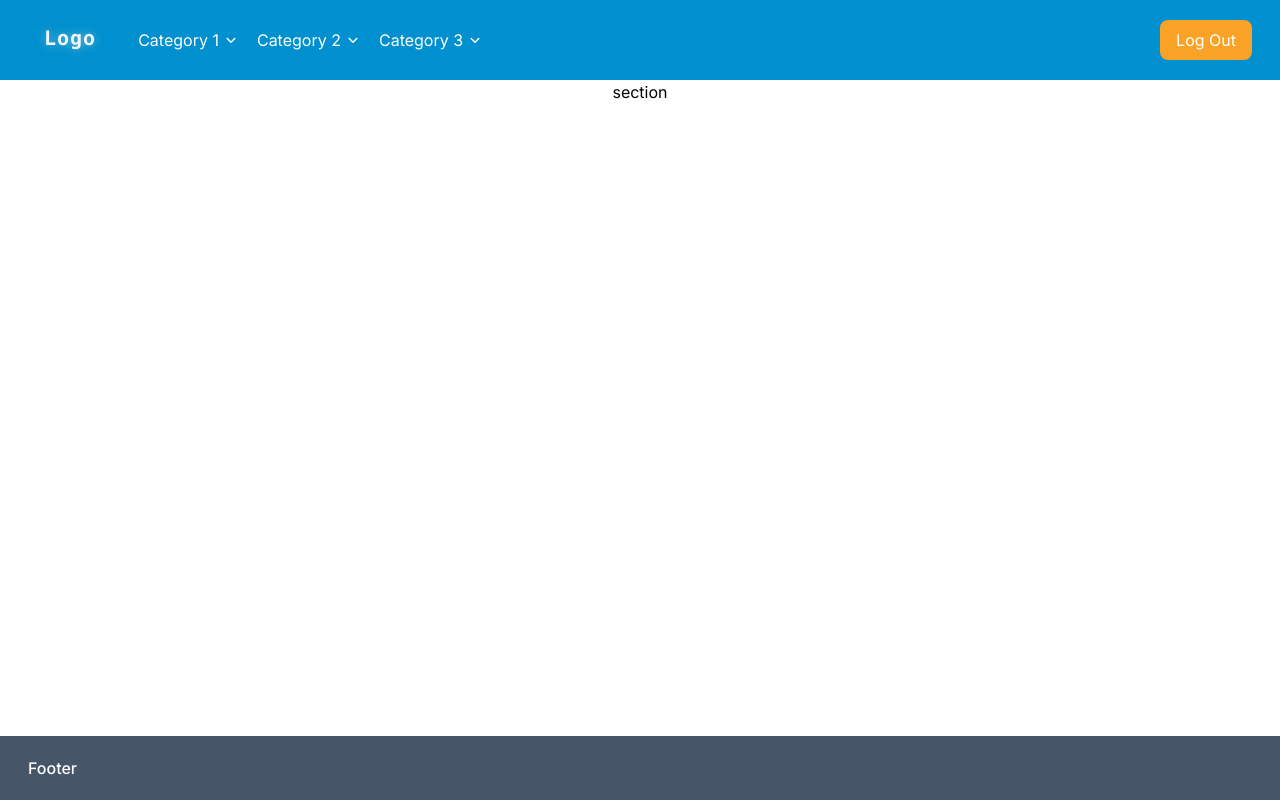
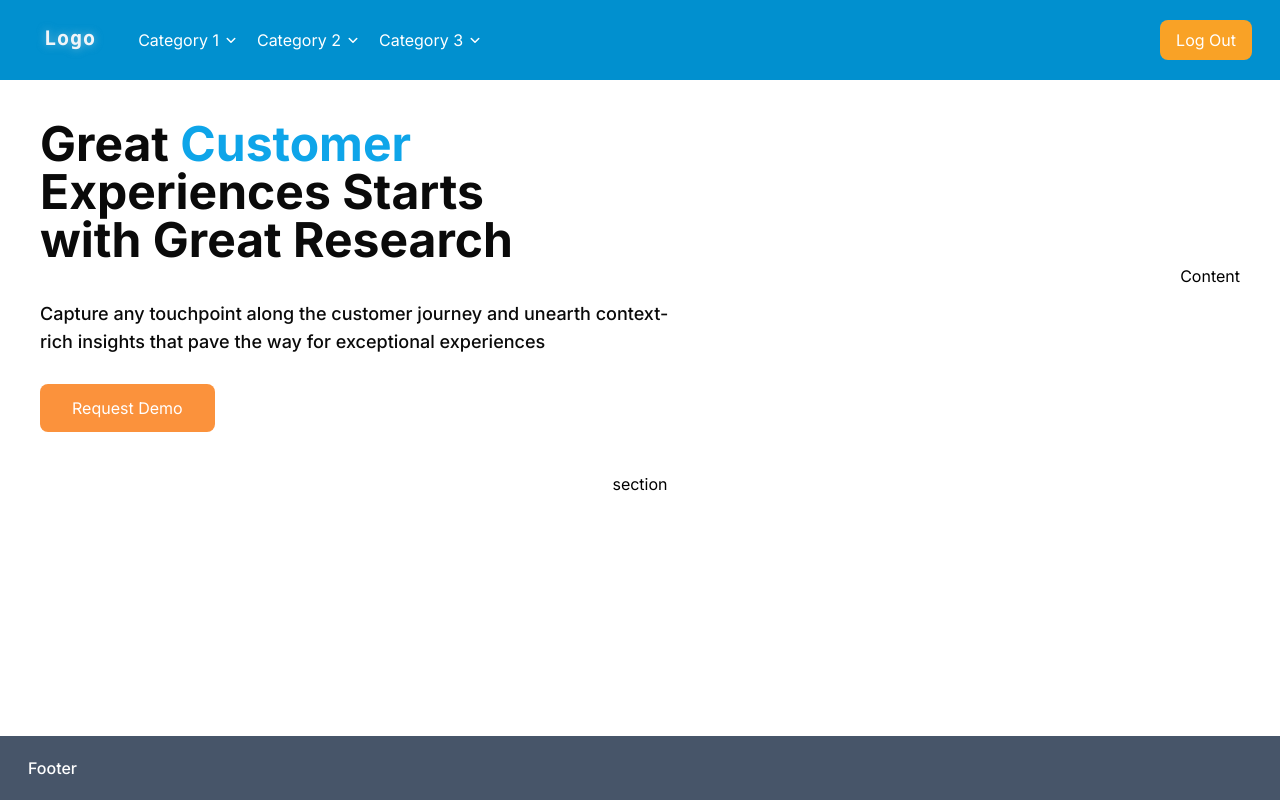
Before and after one commit to SunkissedWitch/basic-login-app, a Next.js app: page / in a window 1280 px wide. Built offline with nearby package versions, Linux system fonts and the light colour scheme.

Commit message:
started to add header section to landing page

```diff
--- a/src/app/layout.js
+++ b/src/app/layout.js
@@ -15,7 +15,7 @@ export default function RootLayout({ children }) {
     <html lang="en">
       <body className={inter.className + ' ' + 'flex flex-col justify-between items-center min-h-screen'}>
         <Header />
-        <main className='flex flex-grow flex-col items-center justify-between w-full'>
+        <main className='flex flex-grow flex-col items-center justify-start w-full'>
           {children}
         </main>
         <Footer />
--- a/src/app/page.js
+++ b/src/app/page.js
@@ -1,6 +1,9 @@
+import Header from "@/components/LandingHeader";
+
 export default function Landing() {
   return (
     <>
+      <Header />
       <section> section </section>
     </>
   )
--- /dev/null
+++ b/src/components/LandingHeader/index.jsx
@@ -0,0 +1,26 @@
+const Header = () => {
+  return (
+    <>
+      <section className='p-10 flex flex-row justify-between items-center w-full'>
+        <div>
+          <article className='md:text-4xl lg:text-5xl font-bold text-neutral-950'>
+            Great <span className='text-sky-500'>Customer</span>
+            <br/>
+            Experiences Starts
+            <br/>
+            with Great Research
+          </article>
+          <div className="w-[50vw] mt-9 flex flex-col gap-7">
+            <div className='text-lg font-medium text-neutral-950'>
+              Capture any touchpoint along the customer journey and unearth context-rich insights that pave the way for exceptional experiences
+            </div>
+            <button className="inline-block max-w-max rounded-lg px-8 py-3 bg-orange-400 text-white">Request Demo</button>
+          </div>
+        </div>
+        <div>Content</div>
+      </section>
+    </>
+  )
+}
+
+export default Header;
```
